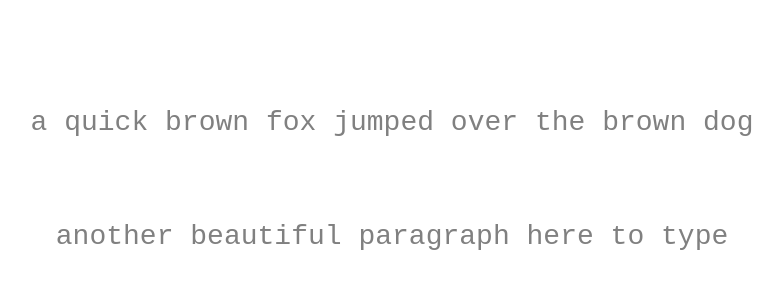
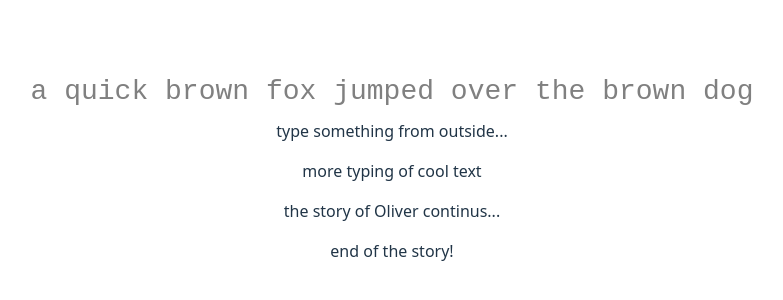
Before and after one commit to codereimagined/typing-ui, a Svelte app: page / in a window 1280 px wide. Shown: the part 266-566 px from the top of the page, without its empty margins (248-1031 px from the left). Built offline with nearby package versions, Linux system fonts and the light colour scheme.

Commit message:
Make the input text stay and text flow around it

```diff
--- a/src/App.svelte
+++ b/src/App.svelte
@@ -1,14 +1,43 @@
 <script lang="ts">
   import Typing from './lib/Typing.svelte'
+
+  const text = [
+    "a quick brown fox jumped over the brown dog",
+    "type something from outside...",
+    "more typing of cool text",
+    "the story of Oliver continus...",
+    "end of the story!"
+  ];
+  let index = 0;
+  function focusNext() {
+    if (index < text.length) {
+      index += 1;
+      return text[index - 1];
+    } else {
+      alert("The end of the lesson");
+    }
+  }
+
+  function focusPrev() {
+    if (index > 0) {
+      index -= 1;
+      return text[index - 1];
+    } else {
+      alert("The beginning of the lesson");
+    }
+  }
 </script>
 
 <main>
+  {#each text.slice(0, index - 1) as item}
+    <p>{item}</p>
+  {/each}
   <div class="card">
-    <Typing targetText="a quick brown fox jumped over the brown dog" />
+    <Typing onFinish={focusNext} onBackspace={focusPrev} />
   </div>
-  <div class="card">
-    <Typing targetText="another beautiful paragraph here to type" />
-  </div>
+  {#each text.slice(index) as item}
+    <p>{item}</p>
+  {/each}
 </main>
 
 <style>
--- a/src/lib/Typing.svelte
+++ b/src/lib/Typing.svelte
@@ -1,9 +1,19 @@
 <script>
-  export let targetText;
+  export let onFinish;
+  export let onBackspace;
+  let targetText = onFinish();
   let typedText = '';
 
   function handleInput(e) {
+    if (e.inputType  === 'deleteContentBackward' && typedText.length === 0) {
+      targetText = onBackspace();
+      typedText = targetText;
+    }
     typedText = e.target.value;
+    if (typedText.length === targetText.length) {
+      targetText = onFinish();
+      typedText = '';
+    }
   }
 
   function getStyle(char, i) {
```
